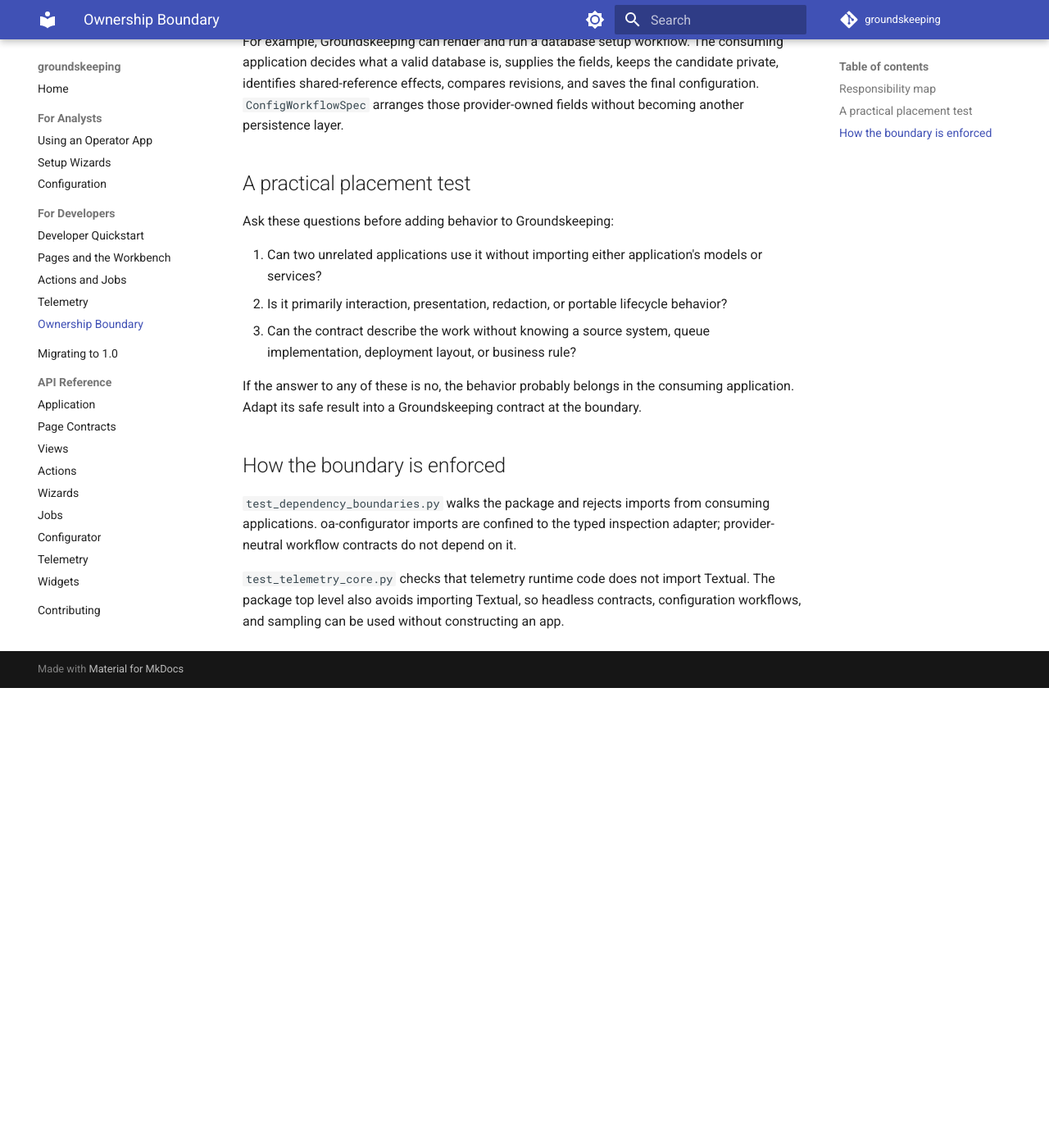
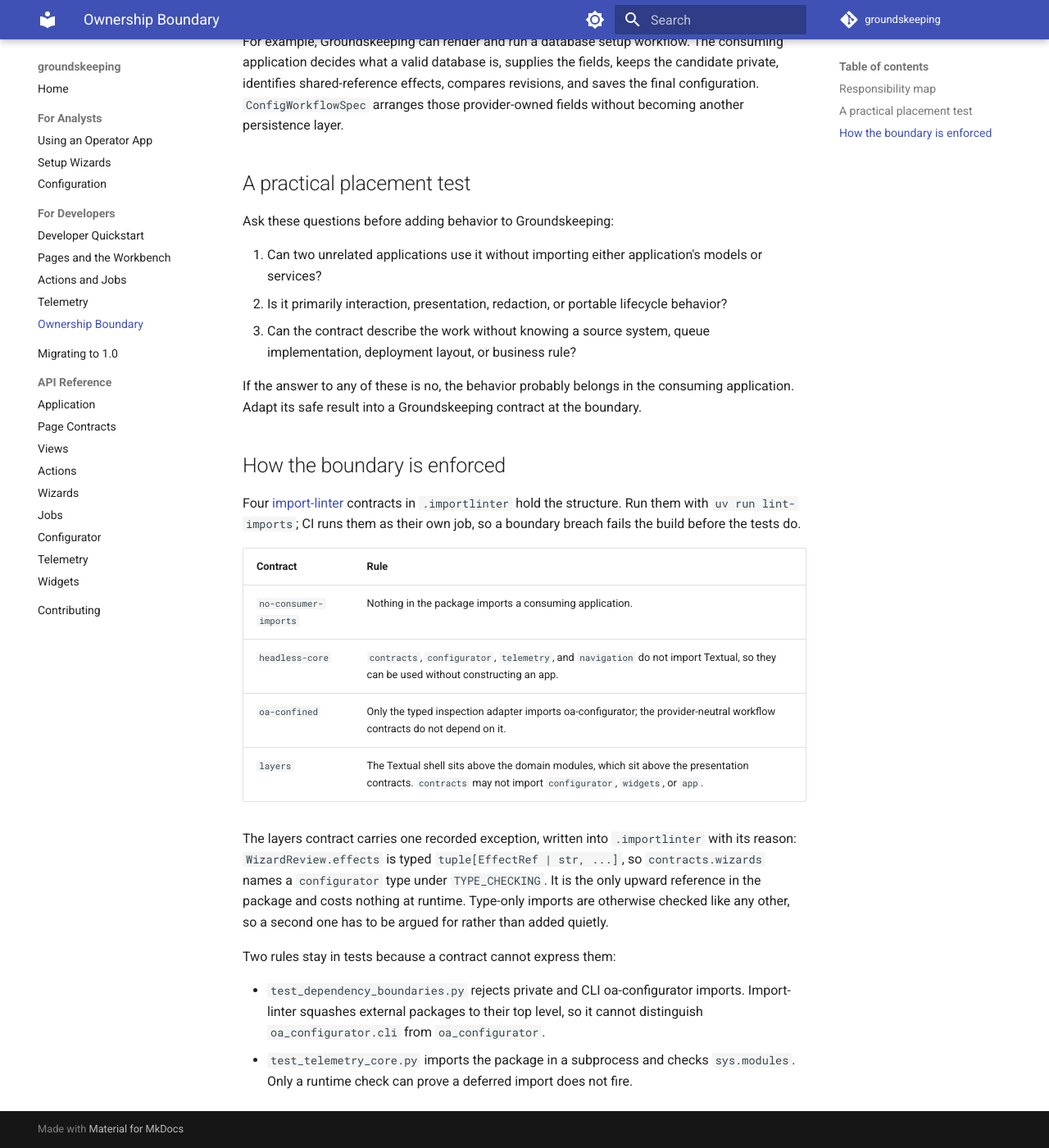
Before and after one commit to AustralianCancerDataNetwork/groundskeeping, an MkDocs documentation site: the page built from docs/ownership.md, in a window 1280 px wide and 1400 px high, scrolled down 884 px. Shown: the whole window at 82% size. Built offline with MkDocs 1.6.1 and Material for MkDocs 9.7.7, drawn with Linux system fonts in a browser that asks for light colours; comment, search, counter and statistics services are not loaded; before the commit the page ends 1723 px from its top, so only the background shows below that.

Commit message:
import linter

```diff
--- a/docs/ownership.md
+++ b/docs/ownership.md
@@ -28,6 +28,18 @@
 
 ## How the boundary is enforced
 
-`test_dependency_boundaries.py` walks the package and rejects imports from consuming applications. oa-configurator imports are confined to the typed inspection adapter; provider-neutral workflow contracts do not depend on it.
+Four [import-linter](https://import-linter.readthedocs.io/) contracts in `.importlinter` hold the structure. Run them with `uv run lint-imports`; CI runs them as their own job, so a boundary breach fails the build before the tests do.
 
-`test_telemetry_core.py` checks that telemetry runtime code does not import Textual. The package top level also avoids importing Textual, so headless contracts, configuration workflows, and sampling can be used without constructing an app.
+| Contract | Rule |
+|---|---|
+| `no-consumer-imports` | Nothing in the package imports a consuming application. |
+| `headless-core` | `contracts`, `configurator`, `telemetry`, and `navigation` do not import Textual, so they can be used without constructing an app. |
+| `oa-confined` | Only the typed inspection adapter imports oa-configurator; the provider-neutral workflow contracts do not depend on it. |
+| `layers` | The Textual shell sits above the domain modules, which sit above the presentation contracts. `contracts` may not import `configurator`, `widgets`, or `app`. |
+
+The layers contract carries one recorded exception, written into `.importlinter` with its reason: `WizardReview.effects` is typed `tuple[EffectRef | str, ...]`, so `contracts.wizards` names a `configurator` type under `TYPE_CHECKING`. It is the only upward reference in the package and costs nothing at runtime. Type-only imports are otherwise checked like any other, so a second one has to be argued for rather than added quietly.
+
+Two rules stay in tests because a contract cannot express them:
+
+- `test_dependency_boundaries.py` rejects private and CLI oa-configurator imports. Import-linter squashes external packages to their top level, so it cannot distinguish `oa_configurator.cli` from `oa_configurator`.
+- `test_telemetry_core.py` imports the package in a subprocess and checks `sys.modules`. Only a runtime check can prove a deferred import does not fire.
--- a/pyproject.toml
+++ b/pyproject.toml
@@ -18,6 +18,7 @@
     "pytest>=9.0",
     "ruff>=0.4",
     "ty>=0.0.59",
+    "import-linter>=2.0",
     "mkdocs>=1.6.1",
     "mkdocs-material>=9.7.1",
     "mkdocstrings-python>=2.0.1",
```
Also changed, not shown: 4 other files.
